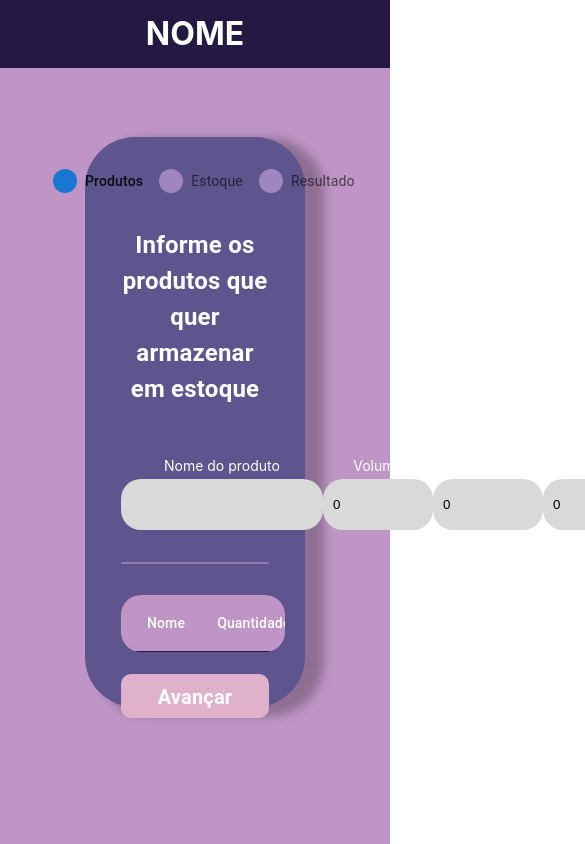
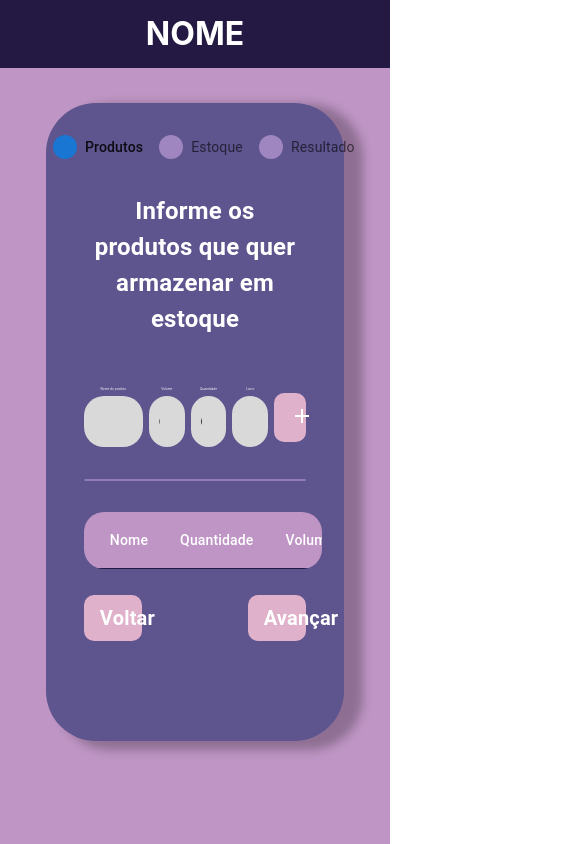
Before and after one commit to g-GSG/stock-optimization, a React (Create React App) app: page / in a window 390 px wide. Both pictures are taken after a click on the button "Iniciar". Shown: the top 844 px of the page, 585 px wide, since content can reach past the window. Built offline with nearby package versions, Linux system fonts and the light colour scheme.

Commit message:
Ajustei a responsividade de forma paliativa

```diff
--- a/src/context/home/home.jsx
+++ b/src/context/home/home.jsx
@@ -28,9 +28,12 @@ const Home = ({ setStep }) => {
         <Button
           type="button"
           backgroundColor="#E0B1CB"
+          width="15vw"
+          height="5.5vh"
+          margin="3vh 0"
           onClick={() => setStep(1)}
         >
-          <Typography fontSize={14} fontWeight="bold">
+          <Typography fontSize={20} fontWeight="bold">
             Iniciar
           </Typography>
         </Button>
--- a/src/presentation/components/container/container.styles.js
+++ b/src/presentation/components/container/container.styles.js
@@ -8,8 +8,8 @@ export const ContainerStyled = styled.div`
   align-items: center;
   border-radius: 50px;
   background-color: #5E548E;
-  width: 40%;
-  height: 60%;
+  width: 60vw;
+  height: 68vh;
   color: white;
   box-shadow: 15px 5px 10px 4px rgba(0, 0, 0, 0.25);
 `
--- a/src/presentation/components/products-table/products-table.styles.js
+++ b/src/presentation/components/products-table/products-table.styles.js
@@ -2,8 +2,8 @@ import styled from 'styled-components'
 
 export const ProductsTableStyled = styled.div`
   position: relative;
-  max-height: 220px;
-  max-width: 97%;
+  max-height: 20vh;
+  max-width: 56vw;
   background-color: #BE95C4;
   border-radius: 20px;
   padding: 0px 10px;
--- a/src/presentation/components/step-one/step-one.jsx
+++ b/src/presentation/components/step-one/step-one.jsx
@@ -27,6 +27,11 @@ function StepOne({ setStep }) {
     ]);
   }
 
+  function previousStep() {
+    setStepData({});
+    setStep(0);
+  }
+
   function nextStep() {
     setStepData({ products });
     setStep(2);
@@ -53,44 +58,48 @@ function StepOne({ setStep }) {
           <Input
             name="product"
             label="Nome do produto"
+            fontSize='0.8vw'
             type="text"
             height="51px"
-            width="182px"
+            width="10vw"
             value={product}
             onChange={(e) => handleChange(e, "produto")}
           />
           <Input
             name="volume"
             label="Volume"
+            fontSize='0.8vw'
             type="number"
             height="51px"
-            width="90px"
+            width="4vw"
             value={volume}
             onChange={(e) => handleChange(e, "volume")}
           />
           <Input
             name="amount"
             label="Quantidade"
+            fontSize='0.8vw'
             type="number"
             height="51px"
-            width="90px"
+            width="4vw"
             value={amount}
             onChange={(e) => handleChange(e, "quantidade")}
           />
           <Input
             name="profit"
             label="Lucro"
+            fontSize='0.8vw'
             type="number"
             height="51px"
-            width="90px"
+            width="4vw"
             value={profit}
             onChange={(e) => handleChange(e, "lucro")}
           />
           <Button
             backgroundColor="#E0B1CB"
-            width="63px"
+            width="8vw"
             height="49px"
-            margin="22px 0 0 0"
+            margin="2.5% 0 0 0"
             onClick={() => addToTable()}
           >
             <AddIcon />
@@ -107,15 +116,26 @@ function StepOne({ setStep }) {
             },
           }}
         />
-        <ProductsTable rows={products} />
+        <ProductsTable rows={products} maxWidth='1vw' maxHeight='1vh' />
         <div
-          style={{ display: "flex", justifyContent: "right", width: "100%" }}
+          style={{ display: "flex", justifyContent: "space-between", width: "100%" }}
         >
           <Button
             backgroundColor="#E0B1CB"
-            width="170px"
-            height="44px"
-            margin="22px 0 0 0"
+            width="15vw"
+            height="5.5vh"
+            margin="3vh 0"
+            onClick={() => previousStep()}
+          >
+            <Typography fontSize={20} fontWeight="bold">
+              Voltar
+            </Typography>
+          </Button>
+          <Button
+            backgroundColor="#E0B1CB"
+            width="15vw"
+            height="5.5vh"
+            margin="3vh 0"
             onClick={() => nextStep()}
           >
             <Typography fontSize={20} fontWeight="bold">
--- a/src/presentation/components/step-three/step-three.jsx
+++ b/src/presentation/components/step-three/step-three.jsx
@@ -56,9 +56,9 @@ function StepThree({ setStep }) {
         >
           <Button
             backgroundColor="#E0B1CB"
-            width="170px"
-            height="44px"
-            margin="22px 0 0 0"
+            width="15vw"
+            height="5.5vh"
+            margin="3vh 0"
             onClick={() => backToHome()}
           >
             <Typography fontSize={20} fontWeight="bold">
--- a/src/presentation/components/step-two/step-two.jsx
+++ b/src/presentation/components/step-two/step-two.jsx
@@ -40,7 +40,7 @@ function StepTwo({ setStep }) {
             name="maxVolume"
             label="Volume do estoque"
             type="number"
-            width="666px"
+            width="57vw"
             height="90px"
             fontSize={24}
             value={maxVolume}
@@ -56,9 +56,9 @@ function StepTwo({ setStep }) {
         >
           <Button
             backgroundColor="#E0B1CB"
-            width="170px"
-            height="44px"
-            margin="22px 0 0 0"
+            width="15vw"
+            height="5.5vh"
+            margin="3vh 0"
             onClick={() => previousStep()}
           >
             <Typography fontSize={20} fontWeight="bold">
@@ -67,9 +67,9 @@ function StepTwo({ setStep }) {
           </Button>
           <Button
             backgroundColor="#E0B1CB"
-            width="170px"
-            height="44px"
-            margin="22px 0 0 0"
+            width="15vw"
+            height="5.5vh"
+            margin="3vh 0"
             onClick={() => nextStep()}
           >
             <Typography fontSize={20} fontWeight="bold">
```
Also changed, not shown: src/presentation/components/step-one/step-one.styles.js (line endings or trailing spaces).
